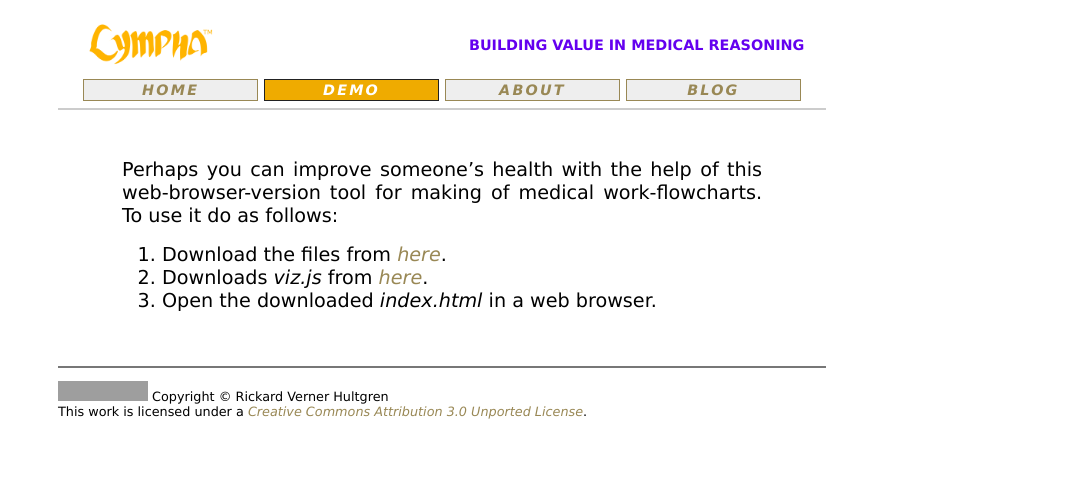
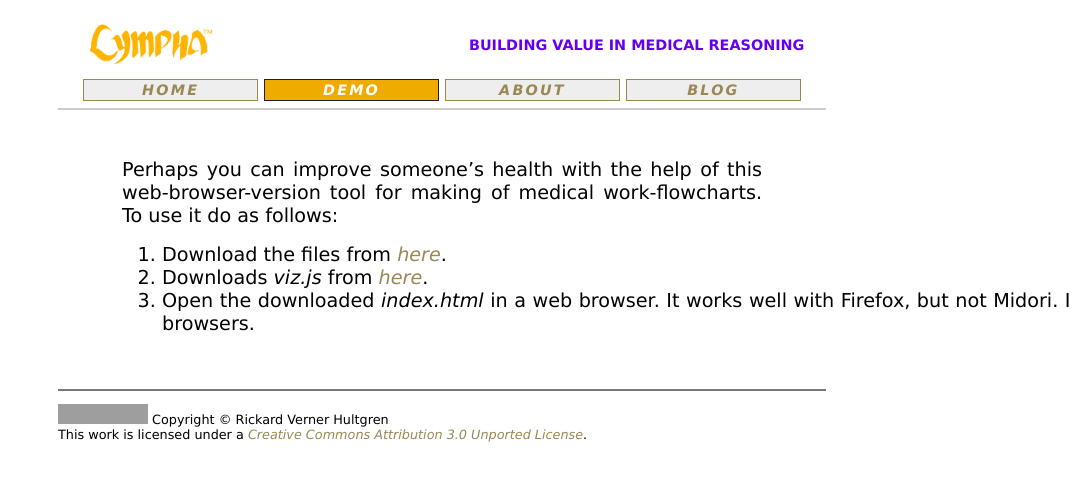
Before and after one commit to RickardHultgren/LYMPHA, a Jekyll site: the page built from demo.md, in a window 1280 px wide. Shown: the top 481 px of the page, without its empty margins (206-1280 px from the left). Built offline with Jekyll 4.4.1, drawn with Linux system fonts in a browser that asks for light colours; some web fonts are replaced; our own code applies the rules of GitHub Pages for plain Markdown files; grey boxes are pictures that could not be loaded.

Commit message:
Update demo.md

```diff
--- a/demo.md
+++ b/demo.md
@@ -7,5 +7,5 @@ Perhaps you can improve someone’s health with the help of this web-browser-ver
 <ol>
 <li>Download the files from <a href="https://github.com/RickardHultgren/lympha/tree/JavaScript">here</a>.</li>
 <li>Downloads <span style="font-style:italic">viz.js</span> from <a href="https://github.com/mdaines/viz.js/releases">here</a>.</li>
-<li>Open the downloaded <span style="font-style:italic">index.html</span> in a web browser.</li>
+<li>Open the downloaded <span style="font-style:italic">index.html</span> in a web browser. It works well with Firefox, but not Midori. I haven't tested other browsers.</li>
 </ol>
```
